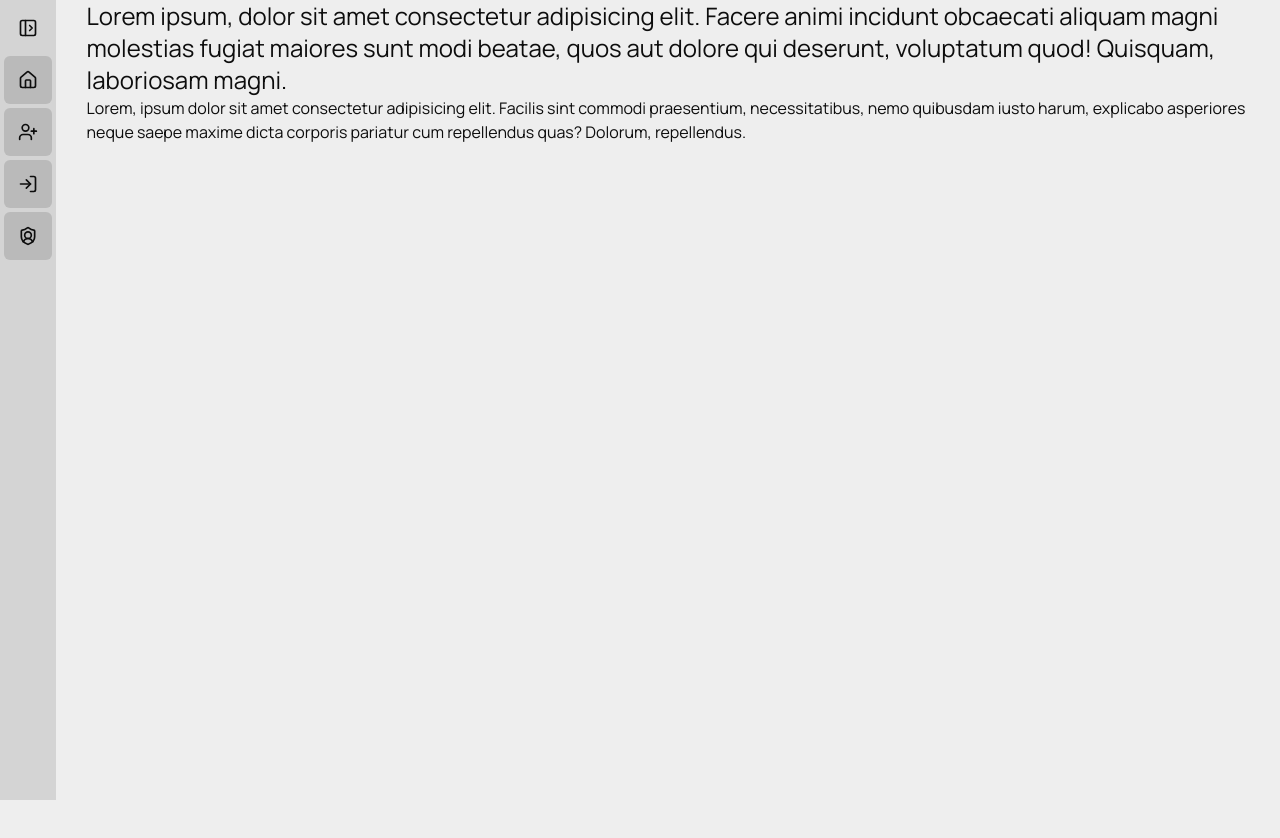
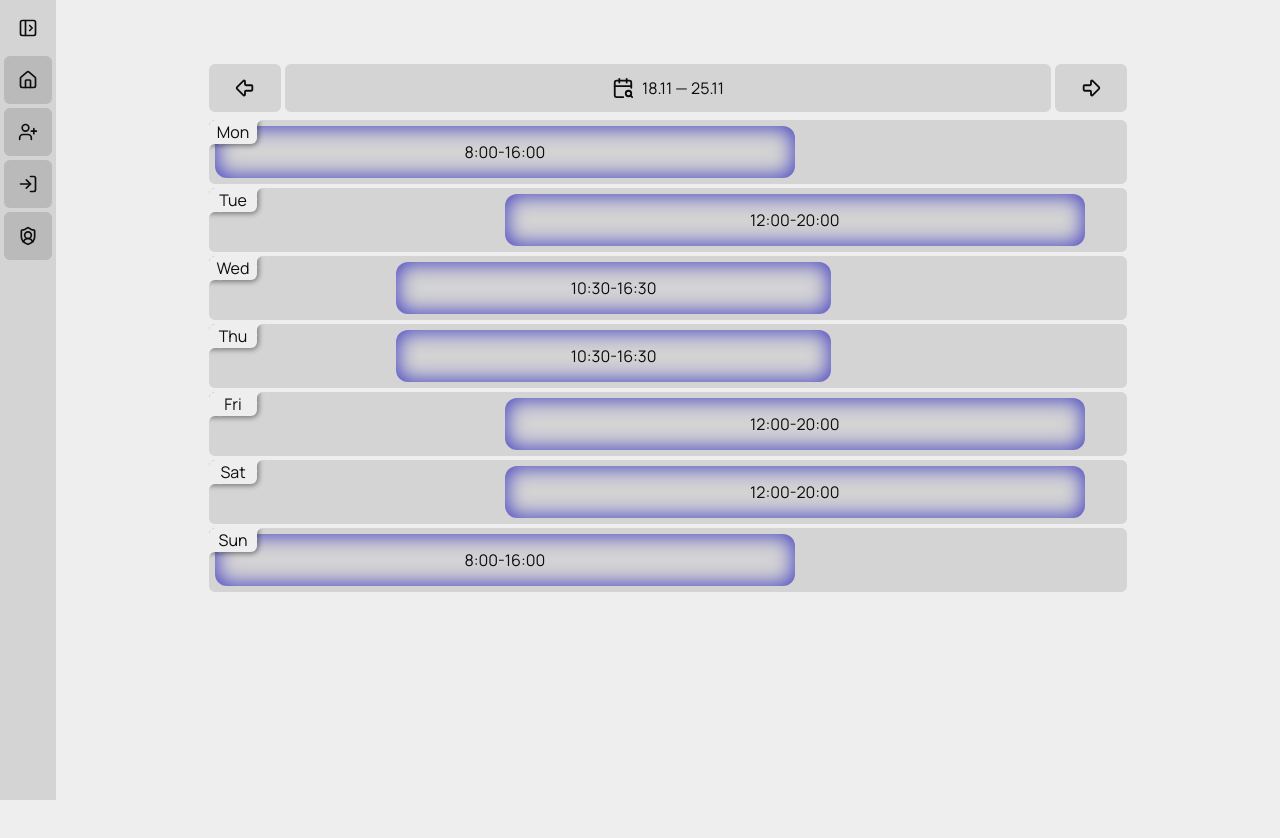
Before and after one commit to StinkyCheeseStudios/Sisyphus, a SvelteKit app: page / in a window 1280 px wide. Shown: the top 838 px of the page. After the commit the page ends 800 px from the top, so only its background shows below. Built offline with nearby package versions, Linux system fonts and the light colour scheme.

Commit message:
Started workers own page

```diff
--- a/src/routes/+page.svelte
+++ b/src/routes/+page.svelte
@@ -1,17 +1,83 @@
+<script>
+  import { ArrowBigRight, ArrowBigLeft, CalendarSearch } from "lucide-svelte";
 
-<!--JUST A SIMPLE TEST PAGE SO THAT I COULD TEST SCROLLING BEHAVIOUR FOR HEADER AND SIDEBAR-->
-<!--CAN BE REMOVED OR EDITED FREELY-->
-<div class="w-[95%] mx-auto h-[300vh]">
-  <h1
-    class="text-2xl"
-  >
-    Lorem ipsum, dolor sit amet consectetur adipisicing elit. Facere animi incidunt obcaecati aliquam magni molestias
-    fugiat maiores sunt modi beatae, quos aut dolore qui deserunt, voluptatum quod! Quisquam, laboriosam magni.
-  </h1>
+  const days = [
+    "Mon", "Tue", "Wed", "Thu", "Fri", "Sat", "Sun"
+  ];
 
-  <p>
-    Lorem, ipsum dolor sit amet consectetur adipisicing elit. Facilis sint commodi praesentium, necessitatibus, nemo
-    quibusdam iusto harum, explicabo asperiores neque saepe maxime dicta corporis pariatur cum repellendus quas?
-    Dolorum, repellendus.
-  </p>
+  let earliest_start = $state(8);
+  let latest_end = $state(20.5);
+  let diff = $derived(latest_end - earliest_start);
+  let shifts = $state([
+    { start: 8, end: 16, text_start: "8:00", text_end: "16:00" },
+    { start: 12, end: 20, text_start: "12:00", text_end: "20:00" },
+    { start: 10.5, end: 16.5, text_start: "10:30", text_end: "16:30" },
+    { start: 10.5, end: 16.5, text_start: "10:30", text_end: "16:30" },
+    { start: 12, end: 20, text_start: "12:00", text_end: "20:00" },
+    { start: 12, end: 20, text_start: "12:00", text_end: "20:00" },
+    { start: 8, end: 16, text_start: "8:00", text_end: "16:00" },
+  ]);
+  let start_percentages = $derived(
+    shifts.map(shift => ({
+      start: Math.round((shift.start - earliest_start) / diff * 100),
+      end: Math.round((shift.end - earliest_start) / diff * 100)
+    }))
+  );
+  $inspect(start_percentages);
+</script>
+
+<div class="w-[95%] md:w-[85%] xl:w-[75%] min-h-full mx-auto flex justify-center pt-16">
+  <div class="flex flex-col w-full gap-2">
+
+    <!--Header with scroll buttons and date range-->
+    <div class="flex items-center h-12 gap-1">
+      <button class="w-18 h-full bg-main-2 flex justify-center items-center rounded-md shrink-0">
+        <ArrowBigLeft size={22} />
+      </button>
+      <button class="grow h-full flex justify-center items-center gap-2 bg-main-2 rounded-md">
+        <CalendarSearch size={22} />
+        18.11 — 25.11
+      </button>
+      <button class="w-18 h-full bg-main-2 flex justify-center items-center rounded-md shrink-0">
+        <ArrowBigRight size={22} />
+      </button>
+    </div>
+
+    <!--Days of week-->
+    <div class="w-full flex flex-col gap-1 relative">
+
+      <!--Each weekdays cards/segments-->
+      {#each days as day, i}
+        <div class="w-full h-16 bg-main-2 rounded-md flex items-center p-1.5 overflow-hidden relative">
+          <!--Top left bit that contains day (Mon, Tue, Wed, etc.)-->
+          <div class="h-6 w-12 bg-main flex justify-center items-center rounded-br-md absolute top-0 left-0 z-2
+            shadow-[0_0_5px_2px] shadow-black/40"
+          >
+            <span>{day}</span>
+            <!--Fake internal border radius elements-->
+            <div
+              class="absolute bg-transparent w-4 aspect-square bottom-0 left-0 translate-y-full rounded-md
+                shadow-[-4px_-4px_var(--main-1)] pointer-events-none"
+              aria-hidden="true"
+            ></div>
+            <div
+              class="absolute bg-transparent w-4 aspect-square top-0 right-0 translate-x-full rounded-md
+                shadow-[-4px_-4px_var(--main-1)] pointer-events-none"
+              aria-hidden="true"
+            ></div>
+          </div>
+
+          <div
+            class="relative h-full flex justify-center items-center"
+            style="left: {start_percentages[i].start}%; width: {start_percentages[i].end - start_percentages[i].start}%"
+          >
+            <span>{shifts[i].text_start}-{shifts[i].text_end}</span>
+            <div class="absolute inset-0 rounded-xl shadow-[inset_0_0_20px_2px_var(--accent-1)] pointer-events-none"></div>
+          </div>
+        </div>
+      {/each}
+
+    </div>
+
+  </div>
 </div>
--- a/src/routes/login/+page.svelte
+++ b/src/routes/login/+page.svelte
@@ -1,4 +1,6 @@
 <script>
+  import { Eye, EyeOff } from 'lucide-svelte';
+
 	let showPassword = $state(false);
 
   let { form } = $props();
@@ -6,30 +8,30 @@
 
 <div class="mx-auto w-[90%] md:w-[350px]">
 	<form
-		class="mx-auto my-24 flex flex-col gap-4 rounded-xl border border-(--main-3) bg-(--main-1)/90 p-6 shadow-lg
+		class="mx-auto my-24 flex flex-col gap-4 rounded-xl border border-main-3 bg-main/90 p-6 shadow-lg
       relative"
     method="POST"
     action="?/login"
 	>
-		<h1 class="text-center text-lg font-semibold text-(--fore-1)">Sign in</h1>
+		<h1 class="text-center text-lg font-semibold text-fore">Sign in</h1>
 
 		<div class="mx-auto flex w-full flex-col items-center gap-6 p-4">
 			<!-- USERNAME -->
 			<div class="field relative flex w-full flex-col gap-2">
-				<label for="username" class="mx-auto text-center text-sm text-(--fore-2)"> Username </label>
+				<label for="username" class="mx-auto text-center text-sm text-fore-2"> Username </label>
 
 				<input
 					id="username"
 					name="username"
 					type="text"
 					autocomplete="username"
-					class="mx-auto form-input w-full rounded-md border border-(--main-3) bg-(--main-2) px-3 py-2 pr-10 text-(--fore-1) focus:border-(--accent-1) focus:ring-2 focus:ring-(--accent-1)"
+					class="mx-auto form-input w-full rounded-md border border-main-3 bg-main-2 px-3 py-2 pr-10 text-fore focus:border-accent focus:ring-2 focus:ring-accent"
 				/>
 			</div>
 
 			<!-- PASSWORD -->
 			<div class="field relative flex w-full flex-col gap-2">
-				<label for="password" class="mx-auto text-center text-sm text-(--fore-2)"> Password </label>
+				<label for="password" class="mx-auto text-center text-sm text-fore-2"> Password </label>
 
 				<!-- WRAPPER: same width as the input; THIS is the element the button is positioned inside -->
 				<div class="relative mx-auto w-full">
@@ -38,53 +40,20 @@
 						name="password"
 						type={showPassword ? 'text' : 'password'}
 						autocomplete="current-password"
-						class="block w-full rounded-md border border-(--main-3) bg-(--main-2) px-3 py-2 pr-14 text-(--fore-1) focus:border-(--accent-1) focus:ring-2 focus:ring-(--accent-1)"
+						class="block w-full rounded-md border border-main-3 bg-main-2 px-3 py-2 pr-14 text-fore focus:border-accent focus:ring-2 focus:ring-accent"
 					/>
 
 					<!-- TOGGLE: fills the input height (inset-y-0) and centers the icon with flex -->
 					<button
 						type="button"
-						class="absolute inset-y-0 right-3 z-10 flex items-center justify-center p-0 text-(--fore-1) hover:opacity-80"
+						class="absolute inset-y-0 right-3 z-10 flex items-center justify-center p-0 text-fore hover:opacity-80"
 						onclick={() => (showPassword = !showPassword)}
 						aria-label="Toggle password visibility"
 					>
 						{#if showPassword}
-							<!-- Eye open -->
-							<svg
-								xmlns="http://www.w3.org/2000/svg"
-								width="20"
-								height="20"
-								fill="none"
-								stroke="currentColor"
-								stroke-width="2"
-								stroke-linecap="round"
-								stroke-linejoin="round"
-								viewBox="0 0 24 24"
-								class="block"
-							>
-								<path d="M1 12s4-8 11-8 11 8 11 8-4 8-11 8-11-8-11-8z" />
-								<circle cx="12" cy="12" r="3" />
-							</svg>
+							<Eye size={20} />
 						{:else}
-							<!-- Eye closed -->
-							<svg
-								xmlns="http://www.w3.org/2000/svg"
-								width="20"
-								height="20"
-								fill="none"
-								stroke="currentColor"
-								stroke-width="2"
-								stroke-linecap="round"
-								stroke-linejoin="round"
-								viewBox="0 0 24 24"
-								class="block"
-							>
-								<path
-									d="M17.94 17.94A10.94 10.94 0 0 1 12 20c-7 0-11-8-11-8a20.91 20.91 0 0 1 5.06-6.88"
-								/>
-								<path d="M1 1l22 22" />
-								<path d="M14.12 14.12A3 3 0 0 1 9.88 9.88" />
-							</svg>
+							<EyeOff size={20} />
 						{/if}
 					</button>
 				</div>
@@ -93,8 +62,8 @@
 			<div class="mx-auto w-full">
 				<button
 					type="submit"
-					class="relative flex w-full items-center justify-center gap-2 rounded-md bg-(--accent-1)
-					px-4 py-2 text-(--fore-1) transition hover:brightness-110 focus:ring-2 focus:ring-(--accent-1)
+					class="relative flex w-full items-center justify-center gap-2 rounded-md bg-accent
+					px-4 py-2 text-fore transition hover:brightness-110 focus:ring-2 focus:ring-accent
 					cursor-pointer hover:opacity-80 ease-in-out hover:translate-y-1 hover:scale-105">
 					<!-- Login icon -->
 					<svg
```
